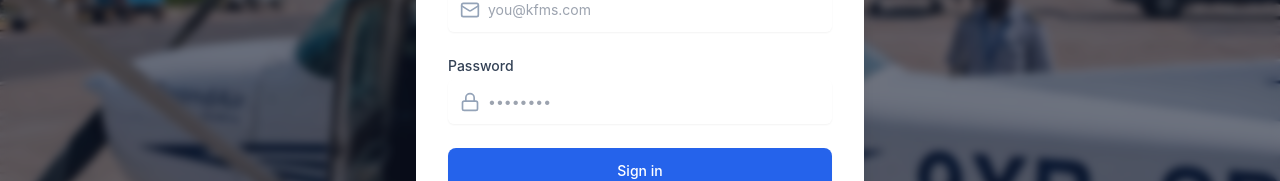
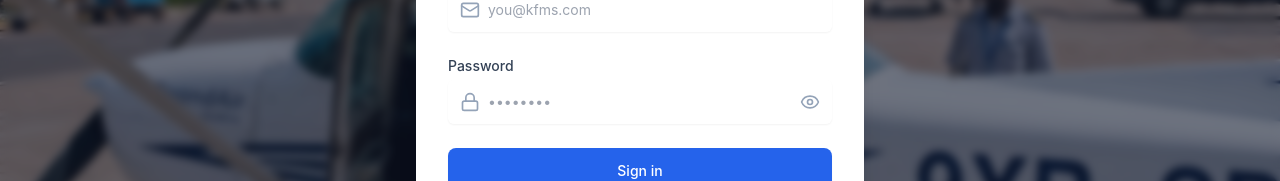
Before and after one commit to siklevis7/fams, a React (Vite) app in the folder frontend/: page / in a window 1280 px wide. Shown: the part 409-590 px from the top of the page. Built offline with nearby package versions, Linux system fonts and the light colour scheme; no server answers.

Commit message:
Update login password visibility toggle and error handling

```diff
--- a/frontend/src/components/Login.jsx
+++ b/frontend/src/components/Login.jsx
@@ -1,11 +1,12 @@
 import React, { useState } from 'react';
-import { Plane, Lock, Mail, AlertCircle } from 'lucide-react';
+import { Plane, Lock, Mail, AlertCircle, Eye, EyeOff } from 'lucide-react';
 import { API_BASE } from '../config';
 
 
 const Login = ({ onLogin, publicSettings }) => {
   const [email, setEmail] = useState('');
   const [password, setPassword] = useState('');
+  const [showPassword, setShowPassword] = useState(false);
   const [error, setError] = useState('');
   const [loading, setLoading] = useState(false);
 
@@ -34,7 +35,11 @@ const Login = ({ onLogin, publicSettings }) => {
       const data = await response.json();
       onLogin(data.access_token);
     } catch (err) {
-      setError('Login failed. Please check your credentials.');
+      if (err.name === 'TypeError' || err.message === 'Failed to fetch') {
+         setError('Network error: Could not reach the server. Check your connection or API URL.');
+      } else {
+         setError('Login failed. Please check your credentials.');
+      }
     } finally {
       setLoading(false);
     }
@@ -96,13 +101,24 @@ const Login = ({ onLogin, publicSettings }) => {
                 <input
                   id="password"
                   name="password"
-                  type="password"
+                  type={showPassword ? "text" : "password"}
                   required
                   value={password}
                   onChange={(e) => setPassword(e.target.value)}
-                  className="focus:ring-blue-500 focus:border-blue-500 block w-full pl-10 sm:text-sm border-slate-300 dark:border-slate-600 dark:bg-slate-700 dark:text-white rounded-lg py-3"
+                  className="focus:ring-blue-500 focus:border-blue-500 block w-full pl-10 pr-10 sm:text-sm border-slate-300 dark:border-slate-600 dark:bg-slate-700 dark:text-white rounded-lg py-3"
                   placeholder="••••••••"
                 />
+                <button
+                  type="button"
+                  onClick={() => setShowPassword(!showPassword)}
+                  className="absolute inset-y-0 right-0 pr-3 flex items-center"
+                >
+                  {showPassword ? (
+                    <EyeOff className="h-5 w-5 text-slate-400 hover:text-slate-500" />
+                  ) : (
+                    <Eye className="h-5 w-5 text-slate-400 hover:text-slate-500" />
+                  )}
+                </button>
               </div>
             </div>
 
```
